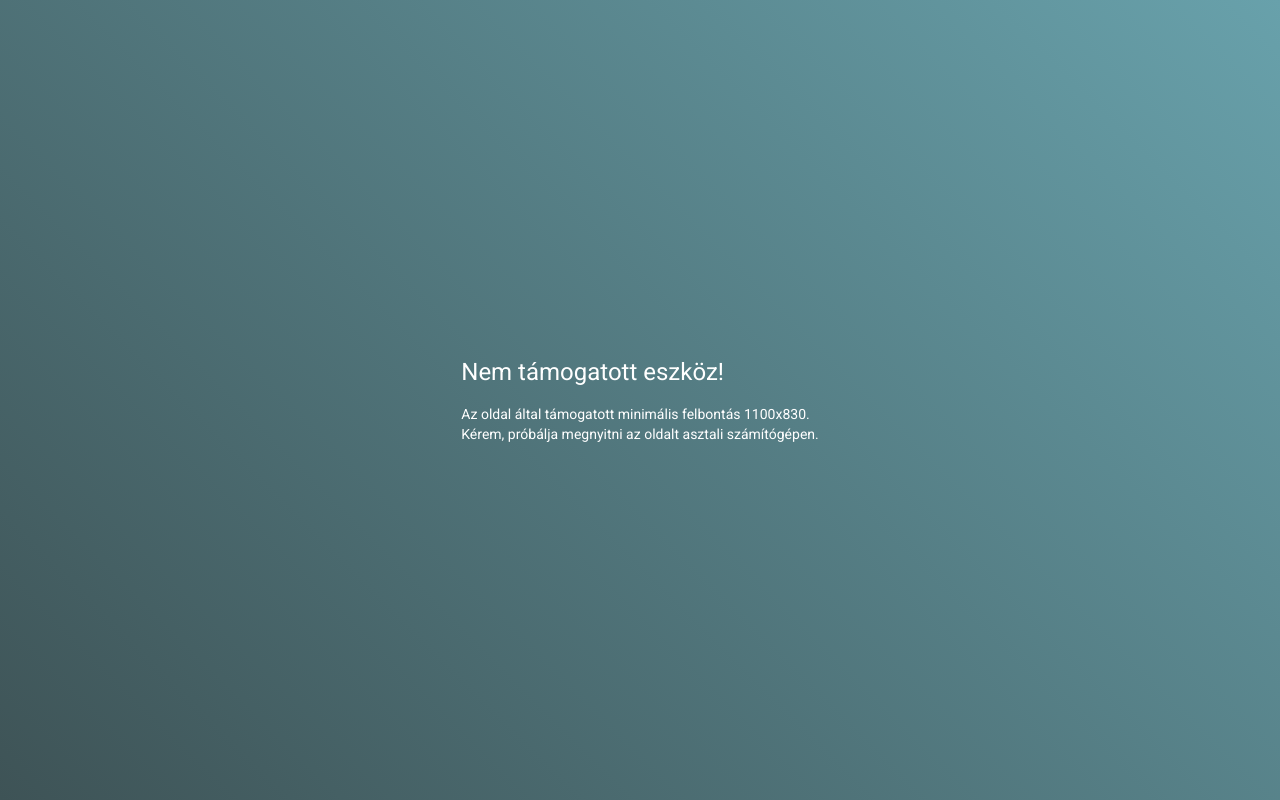
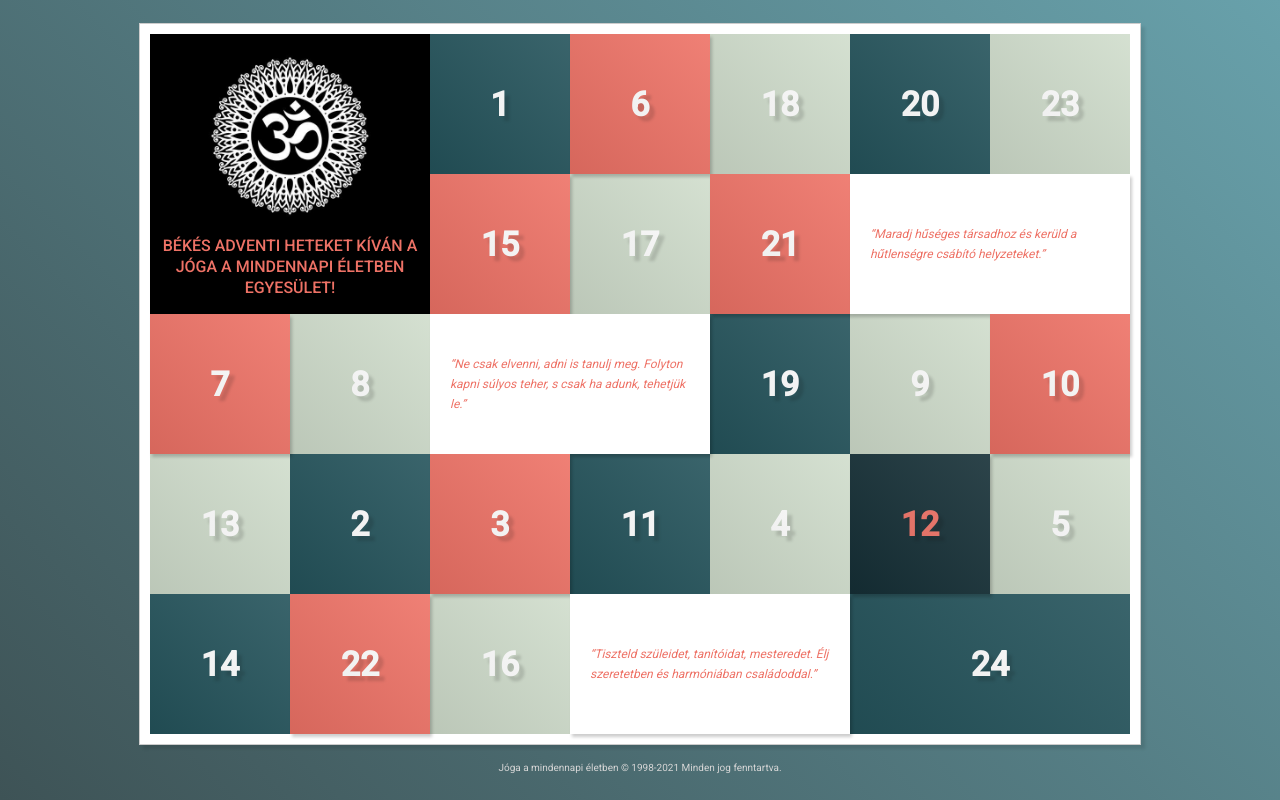
Before and after one commit to viktorhajer/yoga-advent-calendar, an Angular app: page / in a window 1280 px wide. Built offline with nearby package versions, Linux system fonts and the light colour scheme.

Commit message:
New size

```diff
--- a/src/app/app.component.scss
+++ b/src/app/app.component.scss
@@ -92,16 +92,16 @@
   flex-flow: column;
   align-items: center;
   justify-content: center;
-  width: calc(var(--box_width) * 2 - 20px);
-  height: calc(var(--box_width) * 2 - 20px);
+  width: calc(var(--box_width) * 2 - 16px);
+  height: calc(var(--box_width) * 2 - 16px);
   background: var(--color_main_bg);
   text-transform: uppercase;
   font-size: 22px;
   font-weight: bold;
   cursor: pointer;
   text-align: center;
-  line-height: 30px;
-  padding: 10px;
+  line-height: 28px;
+  padding: 8px;
   text-shadow: none;
   box-shadow: 6px 6px 7px rgb(0 0 0 / 20%);
   position: relative;
--- a/src/app/app.component.ts
+++ b/src/app/app.component.ts
@@ -6,8 +6,8 @@ import {DialogService} from './services/dialog.service';
 import {GOD_MODE} from './app.constant';
 import {ThemeService} from './services/theme.service';
 
-const WINDOW_MIN_WIDTH = 1100;
-const WINDOW_MIN_HEIGHT = 830;
+const WINDOW_MIN_WIDTH = 1010;
+const WINDOW_MIN_HEIGHT = 760;
 const QUOTE_INTERVAL = 10000;
 
 @Component({
--- a/src/app/repository/golden-teaching.db.ts
+++ b/src/app/repository/golden-teaching.db.ts
@@ -22,7 +22,7 @@ export const GOLDEN_TEACHING: QuoteModel[] = [
   {content: 'Minden élvezet múló Ne engedj csábításuknak, bármily vonzónak tûnnek is. Igazi örömöt csak minden élőlény önzetlen szolgálata nyújt, ebben van a bölcsesség és az élet értelme.'},
   {content: 'Ne fecséreld el az időt! Életed minden másodperce értékes és pótolhatatlan. Az elmúlt idő nem tér vissza, az idő nem vár senkire. Aki nem tart lépést vele, lemarad, ezért jól használd ki az idődet.'},
   {content: 'Mindenkinek vannak jó és rossz szokásai. Ne mások hibáit tekintsd, fedezd fel inkább a jó tulajdonságaikat és vedd át őket. Mindenkitől tanulj valami jót.'},
-  {content: 'Ne engedd, hogy rossz szokásaid alakuljanak ki, melyeket azután nehéz levetkőzni, és amelyek tönkre tehetik életedet. Ápold jó szokásaidat, ezek egész életedben segítségedre lesznek. Kerüld a mérgező szereket, a dohányt, alkoholt és kábítószert, azok csak betegséget és halált hoznak a házba.'},
+  // {content: 'Ne engedd, hogy rossz szokásaid alakuljanak ki, melyeket azután nehéz levetkőzni, és amelyek tönkre tehetik életedet. Ápold jó szokásaidat, ezek egész életedben segítségedre lesznek. Kerüld a mérgező szereket, a dohányt, alkoholt és kábítószert, azok csak betegséget és halált hoznak a házba.'},
   {content: 'Kelj fel napkelte előtt, és végezd el a spirituális gyakorlataidat. Jótékony hatásuk egész nap veled marad.'},
   {content: 'Légy mértékletes az evésben. Az ízek mértéktelen élvezete lustasághoz és betegséghez vezet.'},
   {content: 'Tiszteld szüleidet, tanítóidat, mesteredet. Élj szeretetben és harmóniában családoddal.'},
@@ -34,11 +34,11 @@ export const GOLDEN_TEACHING: QuoteModel[] = [
   {content: 'A barátok közötti pénzkölcsönzés veszélyezteti a barátságot, mert ha késik a visszafizetés, keserűség lehet a következménye. Adj nyílt szívvel, de mérlegeld előbb, mit teszel!'},
   {content: 'A szükségtelenül felhalmozott anyagi javak teherré válnak, gondot okoznak. Az anyagi jólét múlandó. Lakshmí, a bőség istenasszonya nem állja a fogságot. Vagyonunkat legjobb a segítségnyújtás és adakozás eszközének tekinteni.'},
   {content: 'Ne mondj ki olyan szót, amelyet később megbánhatsz. Ne tégy semmit elveid ellenére, se olyasmit, amivel elveszítheted önbecsülésedet, vagy az ellenségeskedés magvait hinted el.'},
-  {content: 'Kerüld a felesleges vitákat, veszekedést és a rossz társaságot. Kerüld a szerencsejátékot. Jó és bölcs emberek társaságát keresd. Soha ne mondj rosszat szüleidről és mesteredről, és ne hallgass meg ilyen beszédet. Ne szerezz ellenségeket meggondolatlan cselekedetekkel. Ne panaszold folyton a gondjaidat.'},
+  // {content: 'Kerüld a felesleges vitákat, veszekedést és a rossz társaságot. Kerüld a szerencsejátékot. Jó és bölcs emberek társaságát keresd. Soha ne mondj rosszat szüleidről és mesteredről, és ne hallgass meg ilyen beszédet. Ne szerezz ellenségeket meggondolatlan cselekedetekkel. Ne panaszold folyton a gondjaidat.'},
   {content: 'Tégy meg mindent az erkölcsi eszmények megvalósulásáért. Ez hozzájárul a lét harmóniájához.'},
   {content: 'Tanulj meg uralkodni érzékeiden. Ne engedd át magad vágyaidnak, ne hagyd, hogy függésben tartsanak.'},
   {content: 'A tunyaság az ember egyik legnagyobb ellensége. Erőfeszítés nélkül nem érhetsz célt. Küzd le lustaságodat.'},
-  {content: 'Ne vesztegesd életedet élvezetek hajszolására. Miként a méhecske megrészegül a lótuszvirág csábos illatától, és alkonyatkor szirmait összezáró virág foglya marad, úgy pazarolható el az élet a futó érzéki élvezetek kergetésében. Légy kitartó a spirituális tudás kutatásában, és tudatod fejlesztésében.'},
+  // {content: 'Ne vesztegesd életedet élvezetek hajszolására. Miként a méhecske megrészegül a lótuszvirág csábos illatától, és alkonyatkor szirmait összezáró virág foglya marad, úgy pazarolható el az élet a futó érzéki élvezetek kergetésében. Légy kitartó a spirituális tudás kutatásában, és tudatod fejlesztésében.'},
   {content: 'Ne vedd semmibe a természet törvényeit. Ha a természet ellen teszel, el kell viselned következményeit.'},
   {content: 'Amikor vihar van a hullámok magasra csapnak, ne akkor merülj az igazgyöngyért a tenger mélyére.'},
   {content: 'Példát a szentekről és nagy személyiségekről végy. Amit valaki elér, csakis saját erőfeszítésének köszönheti.'},
--- a/src/styles.scss
+++ b/src/styles.scss
@@ -18,7 +18,7 @@
   --color_copyright: #d6d6d6;
   --color_not_supported_text: #ffffff;
 
-  --container_width: 1050px;
+  --container_width: 980px;
   --box_width: calc(var(--container_width) / 7);
 }
 
@@ -46,7 +46,10 @@ body {
   color: #ee7266;
 }
 
-@media (max-width: 1024px) {
+.day-modal {
+  width: 900px;
+}
+@media (max-width: 900px) {
   .day-modal {
     max-width: unset !important;
     width: 100%;
```
Also changed, not shown: 5 other files (tests, documents, lock files or other folders).
